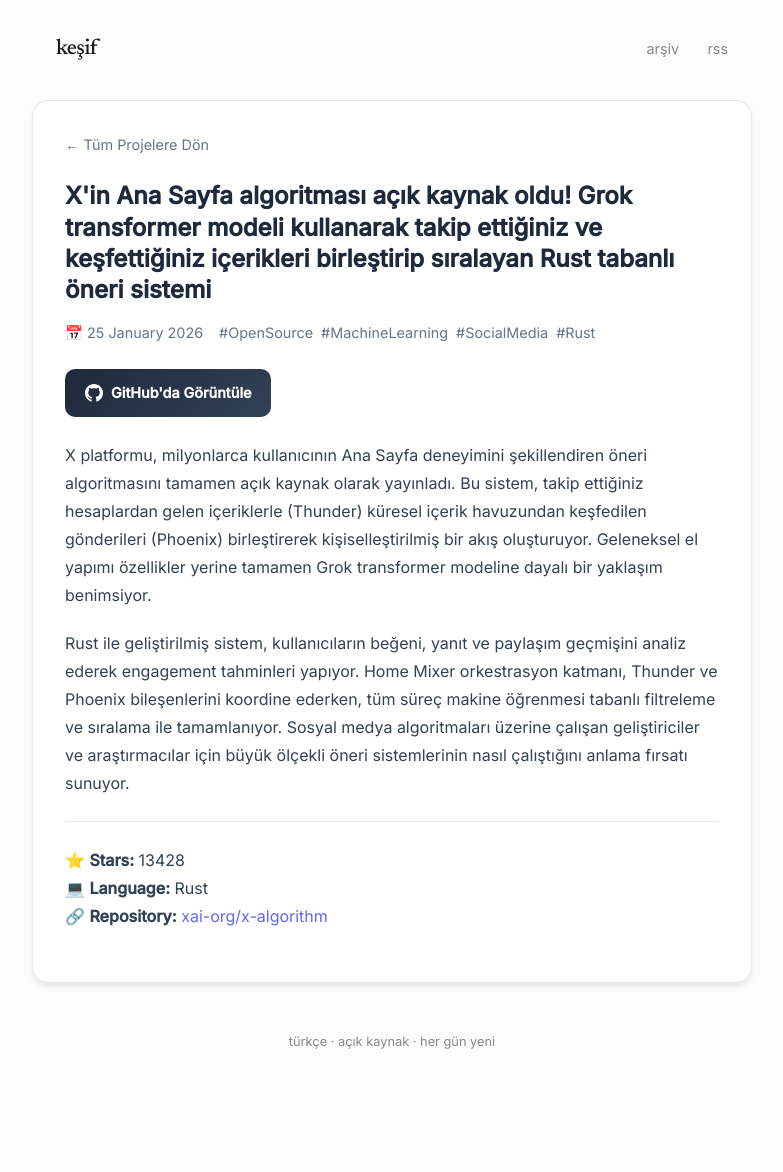
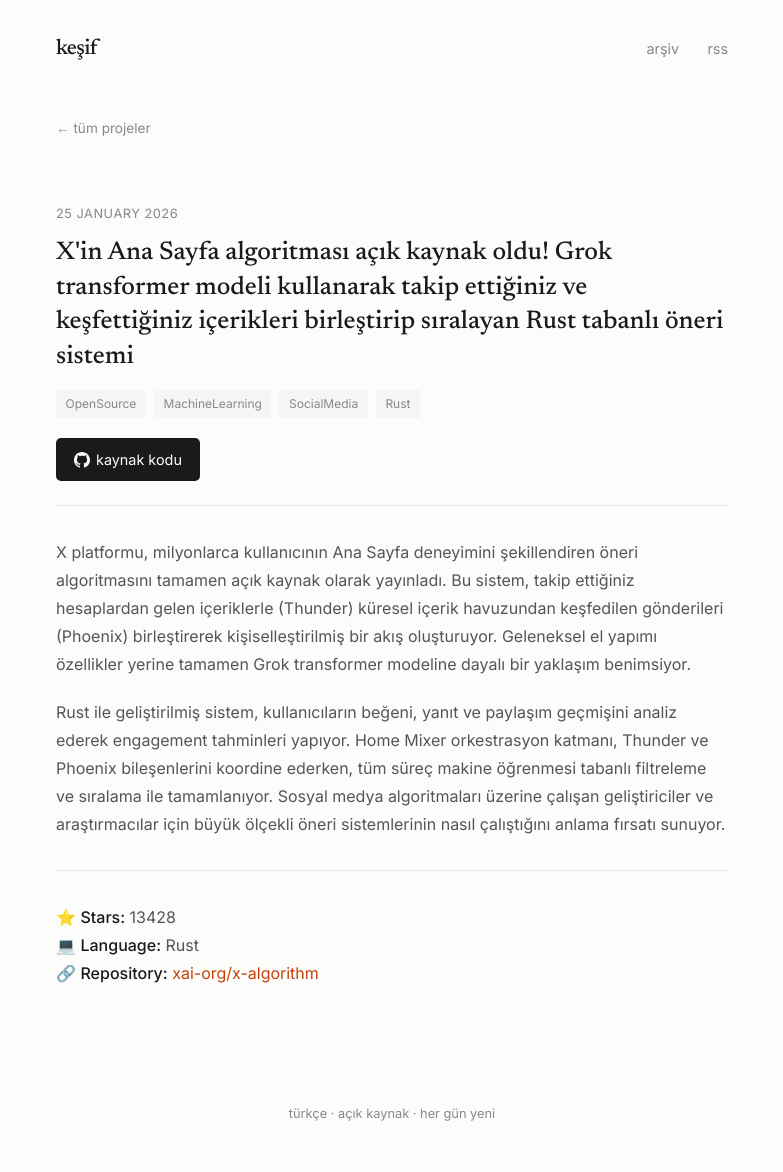
Before and after one commit to ArifSolmaz/repo, a Jekyll site: the page built from docs/_posts/2026-01-25-x-algorithm.md, in a window 1280 px wide. Shown: the whole page, without its empty margins (248-1031 px from the left). Built offline with Jekyll 4.4.1, drawn with Linux system fonts in a browser that asks for light colours; before the commit the page ends 1100 px from its top, so only the background shows below that.

Commit message:
Refactor post layout with updated styles and structure

```diff
--- a/docs/_layouts/post.html
+++ b/docs/_layouts/post.html
@@ -2,129 +2,144 @@
 layout: default
 ---
 
-<main class="main">
-  <article class="post-article">
-    <a href="{{ '/' | relative_url }}" class="back-link">← Tüm Projelere Dön</a>
+<style>
+  .article {
+    padding: 1rem 0 3rem;
+  }
 
-    <h1 class="post-title">{{ page.title }}</h1>
+  .back {
+    display: inline-block;
+    font-size: 0.85rem;
+    color: var(--ink-faint);
+    text-decoration: none;
+    margin-bottom: 2rem;
+  }
 
-    <div class="post-meta">
-      <span>📅 {{ page.date | date: "%d %B %Y" }}</span>
+  .back:hover { color: var(--pop); }
+
+  .article-header {
+    margin-bottom: 2rem;
+    padding-bottom: 1.5rem;
+    border-bottom: 1px solid var(--line);
+  }
+
+  .article-date {
+    font-size: 0.8rem;
+    color: var(--ink-faint);
+    text-transform: uppercase;
+    letter-spacing: 0.04em;
+    margin-bottom: 0.75rem;
+  }
+
+  .article-title {
+    font-family: 'Newsreader', Georgia, serif;
+    font-size: 1.6rem;
+    font-weight: 500;
+    line-height: 1.35;
+    margin-bottom: 1rem;
+    color: var(--ink);
+  }
+
+  .article-tags {
+    display: flex;
+    gap: 0.5rem;
+    flex-wrap: wrap;
+    margin-bottom: 1.25rem;
+  }
+
+  .article-tags .tag {
+    font-size: 0.75rem;
+    color: var(--ink-faint);
+    background: var(--paper-dark);
+    padding: 0.25rem 0.6rem;
+    border-radius: 3px;
+  }
+
+  .repo-link {
+    display: inline-flex;
+    align-items: center;
+    gap: 0.4rem;
+    font-size: 0.9rem;
+    color: var(--paper);
+    background: var(--ink);
+    padding: 0.6rem 1.1rem;
+    border-radius: 5px;
+    text-decoration: none;
+    transition: background 0.2s;
+  }
+
+  .repo-link:hover {
+    background: var(--pop);
+  }
+
+  .repo-link svg {
+    width: 16px;
+    height: 16px;
+  }
+
+  .article-body {
+    font-size: 1rem;
+    line-height: 1.75;
+    color: var(--ink-light);
+  }
+
+  .article-body p {
+    margin-bottom: 1.25rem;
+  }
+
+  .article-body img {
+    max-width: 100%;
+    border-radius: 6px;
+    margin: 1.5rem 0;
+  }
+
+  .article-body hr {
+    border: none;
+    border-top: 1px solid var(--line);
+    margin: 2rem 0;
+  }
+
+  .article-body a {
+    color: var(--pop);
+    text-decoration: none;
+  }
+
+  .article-body a:hover {
+    text-decoration: underline;
+  }
+
+  .article-body strong {
+    color: var(--ink);
+    font-weight: 500;
+  }
+</style>
+
+<div class="wrap">
+  <article class="article">
+    <a href="{{ '/' | relative_url }}" class="back">← tüm projeler</a>
+
+    <header class="article-header">
+      <div class="article-date">{{ page.date | date: "%d %B %Y" }}</div>
+      <h1 class="article-title">{{ page.title }}</h1>
+
       {% if page.tags.size > 0 %}
-      <div class="post-tags">
+      <div class="article-tags">
         {% for tag in page.tags %}
-        <span class="tag">#{{ tag }}</span>
+        <span class="tag">{{ tag }}</span>
         {% endfor %}
       </div>
       {% endif %}
-    </div>
 
-    {% if page.repo_url %}
-    <a href="{{ page.repo_url }}" class="github-btn" target="_blank" rel="noopener">
-      <svg width="18" height="18" viewBox="0 0 24 24" fill="currentColor"><path d="M12 0c-6.626 0-12 5.373-12 12 0 5.302 3.438 9.8 8.207 11.387.599.111.793-.261.793-.577v-2.234c-3.338.726-4.033-1.416-4.033-1.416-.546-1.387-1.333-1.756-1.333-1.756-1.089-.745.083-.729.083-.729 1.205.084 1.839 1.237 1.839 1.237 1.07 1.834 2.807 1.304 3.492.997.107-.775.418-1.305.762-1.604-2.665-.305-5.467-1.334-5.467-5.931 0-1.311.469-2.381 1.236-3.221-.124-.303-.535-1.524.117-3.176 0 0 1.008-.322 3.301 1.23.957-.266 1.983-.399 3.003-.404 1.02.005 2.047.138 3.006.404 2.291-1.552 3.297-1.23 3.297-1.23.653 1.653.242 2.874.118 3.176.77.84 1.235 1.911 1.235 3.221 0 4.609-2.807 5.624-5.479 5.921.43.372.823 1.102.823 2.222v3.293c0 .319.192.694.801.576 4.765-1.589 8.199-6.086 8.199-11.386 0-6.627-5.373-12-12-12z"/></svg>
-      GitHub'da Görüntüle
-    </a>
-    {% endif %}
+      {% if page.repo_url %}
+      <a href="{{ page.repo_url }}" class="repo-link" target="_blank" rel="noopener">
+        <svg viewBox="0 0 24 24" fill="currentColor"><path d="M12 0c-6.626 0-12 5.373-12 12 0 5.302 3.438 9.8 8.207 11.387.599.111.793-.261.793-.577v-2.234c-3.338.726-4.033-1.416-4.033-1.416-.546-1.387-1.333-1.756-1.333-1.756-1.089-.745.083-.729.083-.729 1.205.084 1.839 1.237 1.839 1.237 1.07 1.834 2.807 1.304 3.492.997.107-.775.418-1.305.762-1.604-2.665-.305-5.467-1.334-5.467-5.931 0-1.311.469-2.381 1.236-3.221-.124-.303-.535-1.524.117-3.176 0 0 1.008-.322 3.301 1.23.957-.266 1.983-.399 3.003-.404 1.02.005 2.047.138 3.006.404 2.291-1.552 3.297-1.23 3.297-1.23.653 1.653.242 2.874.118 3.176.77.84 1.235 1.911 1.235 3.221 0 4.609-2.807 5.624-5.479 5.921.43.372.823 1.102.823 2.222v3.293c0 .319.192.694.801.576 4.765-1.589 8.199-6.086 8.199-11.386 0-6.627-5.373-12-12-12z"/></svg>
+        kaynak kodu
+      </a>
+      {% endif %}
+    </header>
 
-    <div class="post-content">
+    <div class="article-body">
       {{ content }}
     </div>
   </article>
-</main>
-
-<style>
-  .post-article {
-    max-width: 720px;
-    margin: 0 auto;
-    background: #fff;
-    border-radius: 16px;
-    padding: 2rem;
-    box-shadow: 0 4px 6px -1px rgba(0,0,0,0.1);
-    border: 1px solid #e2e8f0;
-  }
-
-  .back-link {
-    display: inline-block;
-    color: #64748b;
-    text-decoration: none;
-    font-size: 0.9rem;
-    margin-bottom: 1.5rem;
-  }
-
-  .back-link:hover { color: #6366f1; }
-
-  .post-title {
-    font-size: 1.5rem;
-    font-weight: 700;
-    line-height: 1.3;
-    margin-bottom: 1rem;
-    color: #1e293b;
-  }
-
-  .post-meta {
-    display: flex;
-    flex-wrap: wrap;
-    align-items: center;
-    gap: 1rem;
-    margin-bottom: 1.5rem;
-    font-size: 0.9rem;
-    color: #64748b;
-  }
-
-  .post-tags {
-    display: flex;
-    gap: 0.5rem;
-  }
-
-  .github-btn {
-    display: inline-flex;
-    align-items: center;
-    gap: 0.5rem;
-    padding: 0.75rem 1.25rem;
-    background: linear-gradient(135deg, #1e293b 0%, #334155 100%);
-    color: #fff !important;
-    border-radius: 10px;
-    text-decoration: none;
-    font-weight: 600;
-    font-size: 0.9rem;
-    margin-bottom: 1.5rem;
-    transition: all 0.2s;
-  }
-
-  .github-btn:hover {
-    background: linear-gradient(135deg, #6366f1 0%, #4f46e5 100%);
-    transform: translateY(-2px);
-  }
-
-  .post-content {
-    font-size: 1rem;
-    line-height: 1.75;
-    color: #334155;
-  }
-
-  .post-content p { margin-bottom: 1.25rem; }
-
-  .post-content img {
-    max-width: 100%;
-    border-radius: 12px;
-    margin: 1.5rem 0;
-  }
-
-  .post-content hr {
-    border: none;
-    border-top: 1px solid #e2e8f0;
-    margin: 1.5rem 0;
-  }
-
-  .post-content a {
-    color: #6366f1;
-    text-decoration: none;
-  }
-
-  .post-content a:hover { text-decoration: underline; }
-
-  @media (max-width: 640px) {
-    .post-article { padding: 1.5rem; }
-    .post-title { font-size: 1.25rem; }
-  }
-</style>
+</div>
```
